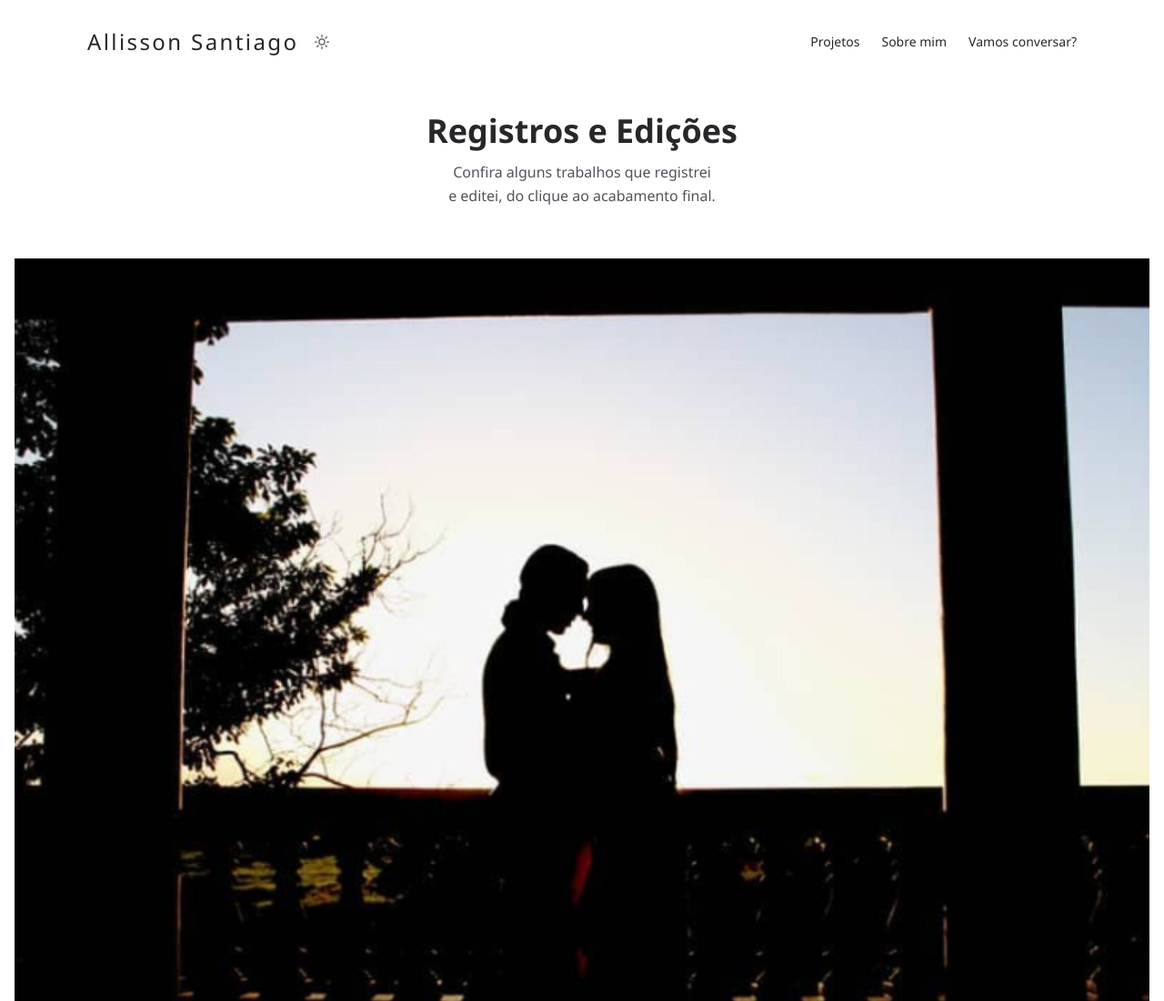
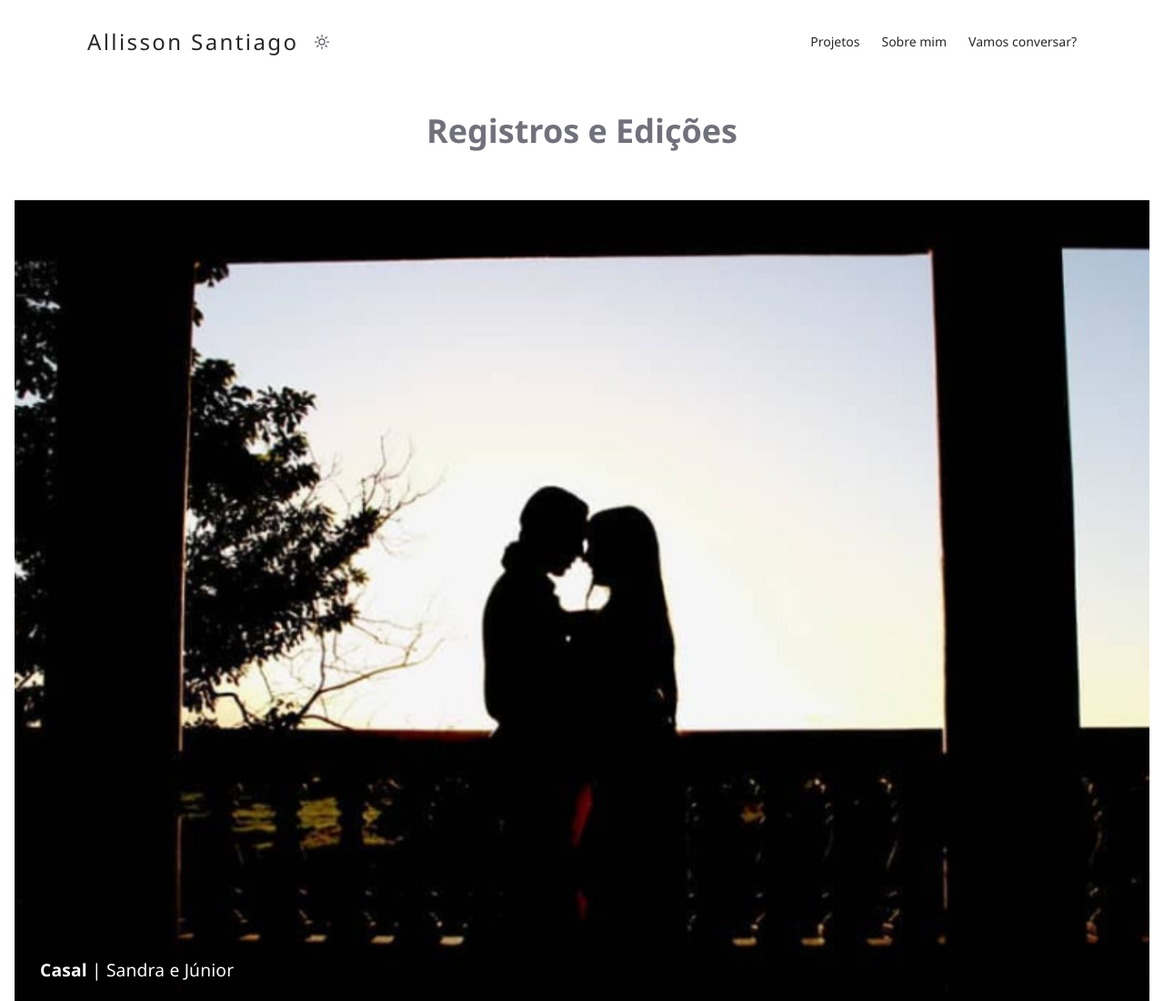
Before and after one commit to santiagoallisson/allissonsantiago, a website: page fotografia.html in a window 1280 px wide. Shown: the top 1100 px of the page at 91% size. Drawn offline with Linux system fonts and the light colour scheme.

Commit message:
Fotografia: remove texto de apoio e iguala a cor do título à do rodapé
Co-Authored-By: Claude Sonnet 5.5 <noreply@anthropic.com>
Claude-Session: https://claude.ai/code/session_01UuSEMr6LZVpMnsveEEvaTC

```diff
--- a/fotografia.html
+++ b/fotografia.html
@@ -71,10 +71,7 @@
 
         <div class="grid grid-cols-1 gap-6 md:grid-cols-12">
           <section class="col-span-1 px-6 py-8 text-center md:col-span-12" aria-labelledby="foto-title">
-            <h1 id="foto-title" class="text-4xl font-semibold text-zinc-800 dark:text-zinc-100">Registros e Edições</h1>
-            <p class="mx-auto mt-3 max-w-xl text-balance leading-relaxed text-zinc-600 dark:text-zinc-400">
-              Confira alguns trabalhos que registrei e editei, do clique ao acabamento final.
-            </p>
+            <h1 id="foto-title" class="text-4xl font-semibold text-zinc-500 dark:text-zinc-400/80">Registros e Edições</h1>
           </section>
 
           <section class="col-span-1 md:col-span-12" aria-label="Galeria de fotos">
```
Also changed, not shown: assets/tailwind.css.
